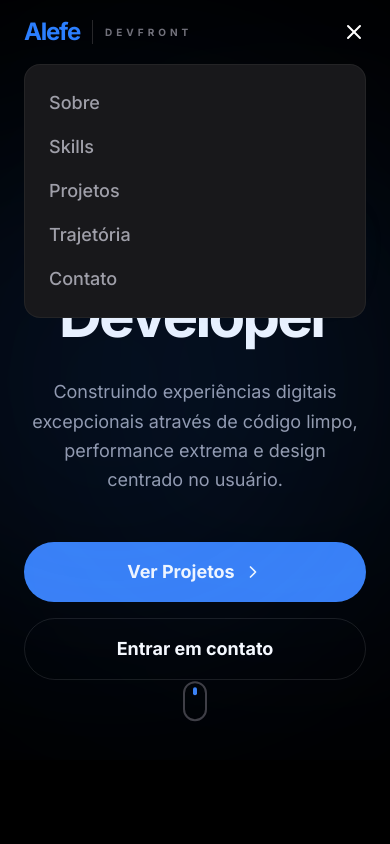
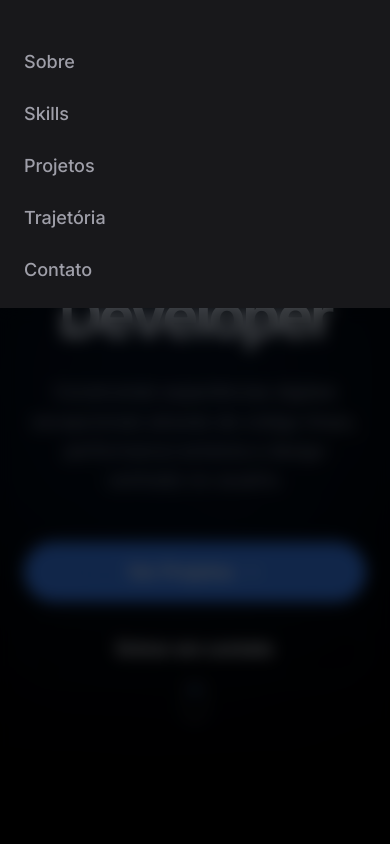
Before and after one commit to Alef-Henrique/Meu-portifolio-dev, a React (Vite) app: page / in a window 390 px wide. Both pictures are taken after a click on the button 354 px from the left and 32 px from the top of the page. Shown: the top 844 px of the page. Built offline with nearby package versions, Linux system fonts and the light colour scheme.

Commit message:
feat: melhorias no menu mobile e correção do scroll de navegação

```diff
--- a/src/App.tsx
+++ b/src/App.tsx
@@ -202,20 +202,44 @@ const Navbar = () => {
       </div>
 
       {/* Mobile Menu */}
+
+      {isMobileMenuOpen && (
+          <div
+            className="fixed inset-0 bg-black/70 backdrop-blur-sm z-40"
+            onClick={() => setIsMobileMenuOpen(false)}
+          />
+        )}
       <AnimatePresence>
         {isMobileMenuOpen && (
-          <motion.div
-            initial={{ opacity: 0, height: 0 }}
-            animate={{ opacity: 1, height: "auto" }}
-            exit={{ opacity: 0, height: 0 }}
-            className="md:hidden bg-zinc-900 mt-4 rounded-2xl border border-white/5 p-6 overflow-hidden"
-          >
-            <div className="flex flex-col space-y-4">
+              <motion.div
+                initial={{ opacity: 0, y: -20 }}
+                animate={{ opacity: 1, y: 0 }}
+                exit={{ opacity: 0, y: -20 }}
+                transition={{ duration: 0.3 }}
+                className="fixed top-0 left-0 w-full bg-zinc-900 z-50 p-6"
+              >
+            <div className="flex flex-col space-y-6 mt-6">
               {navItems.map((item) => (
                 <a
                   key={item.id}
                   href={`#${item.id}`}
-                  onClick={() => setIsMobileMenuOpen(false)}
+                  onClick={(e) => {
+                    e.preventDefault()
+
+                    const section = document.getElementById(item.id)
+
+                    if (section) {
+                      const yOffset = -80 // ajuste por causa do navbar fixo
+                      const y =
+                        section.getBoundingClientRect().top +
+                        window.pageYOffset +
+                        yOffset
+
+                      window.scrollTo({ top: y, behavior: "smooth" })
+                    }
+
+                    setIsMobileMenuOpen(false)
+                  }}
                   className="text-lg font-medium text-zinc-400"
                 >
                   {item.label}
```
